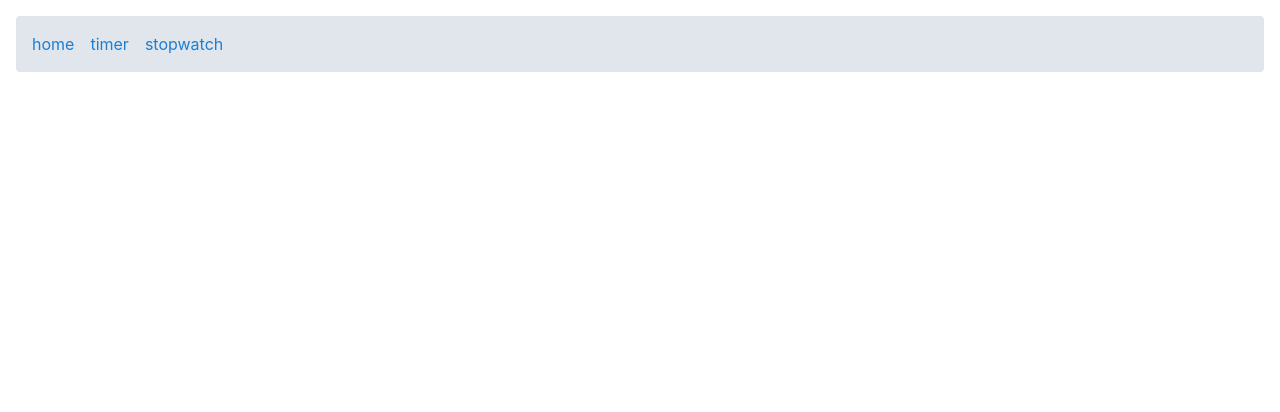
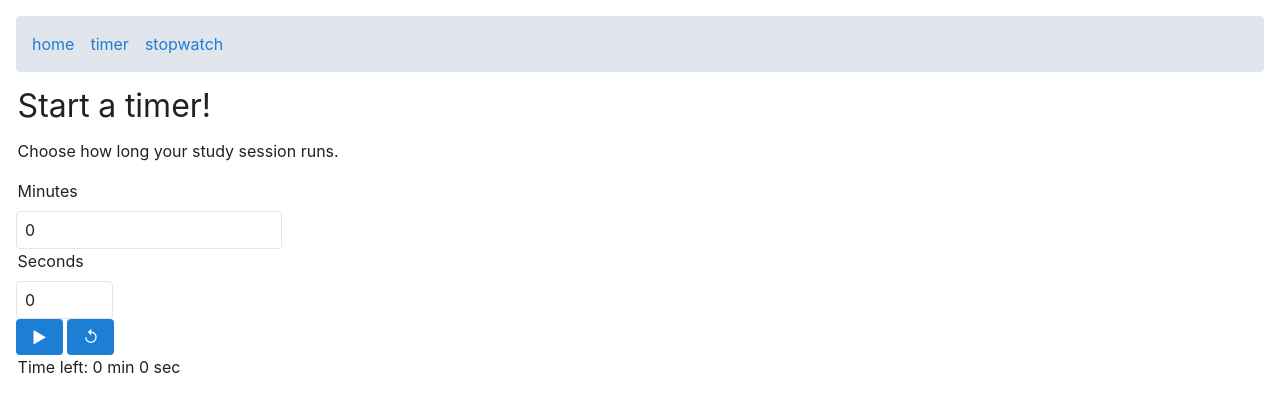
Before and after one commit to claryssayuanwie/study-clock, a SvelteKit app: page /timer in a window 1280 px wide. Shown: the top 412 px of the page. Built offline with nearby package versions, Linux system fonts and the light colour scheme.

Commit message:
Updated logo

```diff
--- a/src/app.html
+++ b/src/app.html
@@ -2,7 +2,7 @@
 <html lang="en">
 	<head>
 		<meta charset="utf-8" />
-		<link rel="icon" href="%sveltekit.assets%/favicon.png" />
+		<link rel="icon" href="%sveltekit.assets%/new.png" />
 		<meta name="viewport" content="width=device-width, initial-scale=1" />
 		<meta name="color-scheme" content="dark light" />
 		%sveltekit.head%
--- a/src/routes/timer/+page.svelte
+++ b/src/routes/timer/+page.svelte
@@ -4,7 +4,7 @@
 
     // variables to hold total time and remaining time
     let totalSeconds = 0;
-    let secondsremaining = 0;
+    let secondsRemaining = 0;
     let timer; // reference to the timer interval
     let isTimerRunning = false;
 
@@ -37,16 +37,16 @@
     }
 }
 
+// function to reset timer
+function resetTimer(){
+    clearInterval(timer);
+    isTimerRunning = false;
+    secondsRemaining = 0;
+}
+
 // lifecycle hook - runs when component is mounted
 onMount(() => {
-    const interval = setInterval(() => {
-        if (isTimerRunning && secondsRemaining > 0) {
-            secondsRemaining--;
-        } else {
-            clearInterval(interval)
-            isTimerRunning = false;
-        }
-    }, 1000)
+
 });
 
 onDestroy(() => {
@@ -54,7 +54,7 @@ onDestroy(() => {
 });
 
 // reactive declaration to update timer
-$: formattedTime = `${Math.floor(secondsRemaining / 60)}:${secondsRemaining % 60}`;
+$: formattedTime = `${Math.floor(secondsRemaining / 60)} min ${secondsRemaining % 60} sec`;
 
 
 </script>
@@ -76,13 +76,23 @@ $: formattedTime = `${Math.floor(secondsRemaining / 60)}:${secondsRemaining % 60
     <input type="number" id = "seconds" bind:value={secondsInput} min = "0" max = "59"/>
 </div>
 
-<!-- Button to start/pause the timer -->
+<!-- Play/Pause button -->
 <button on:click={startPauseTimer}>
+    {#if isTimerRunning}
+    &#10074;&#10074;
+    {:else}
     &#x25B6;
+    {/if}
 </button>
+
+    <!-- Reset button -->
+    <button on:click={resetTimer}>
+        &#x21BA;
+    </button>
+
 
 <!-- Displaying the timer (remaining time) -->
 <div>
     <!-- Displaying the timer (remaining time) -->
-<h1>Timer: {formattedTime}</h1>
+    <p>Time left: {formattedTime}</p>
 </div>
```
Also changed, not shown: src/routes/+page.svelte (+8 -1 lines), static/new.png (added).
